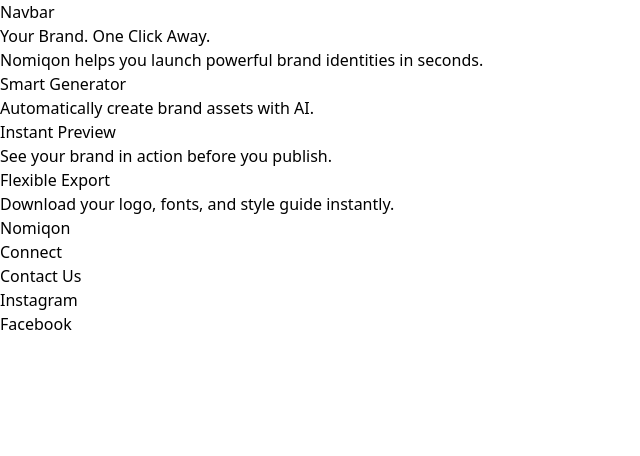
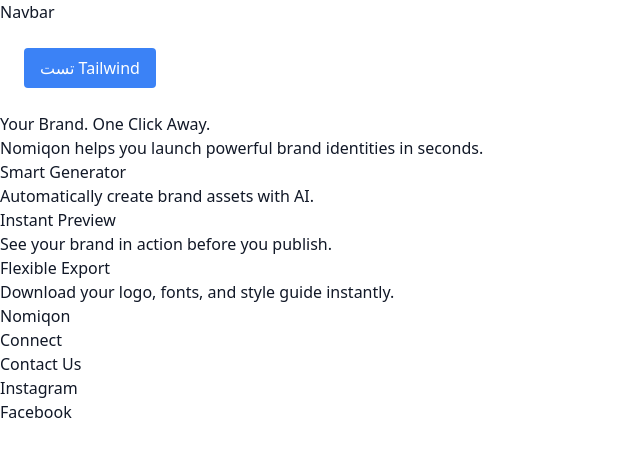
Before and after one commit to sooheilkrm/nomiqon-web, a Next.js app: page / in a window 1280 px wide. Shown: the top 456 px of the page, without its empty margins (0-640 px from the left). Built offline with nearby package versions, Linux system fonts and the light colour scheme.

Commit message:
Update index.js

```diff
--- a/pages/index.js
+++ b/pages/index.js
@@ -9,13 +9,22 @@
     <>
       <Head>
         <title>Nomiqon</title>
+        <meta name="description" content="Your Brand. One Click Away." />
         <link rel="icon" href="/favicon.ico" />
       </Head>
 
-      <Navbar />
-      <Hero />
-      <Features />
-      <Footer />
+      <main className="min-h-screen bg-white text-gray-900 font-sans">
+        <Navbar />
+        <div className="p-6">
+          {/* دکمه تست فعال بودن Tailwind */}
+          <button className="bg-blue-500 text-white px-4 py-2 rounded hover:bg-blue-600 transition">
+            تست Tailwind
+          </button>
+        </div>
+        <Hero />
+        <Features />
+        <Footer />
+      </main>
     </>
   );
 }
```
